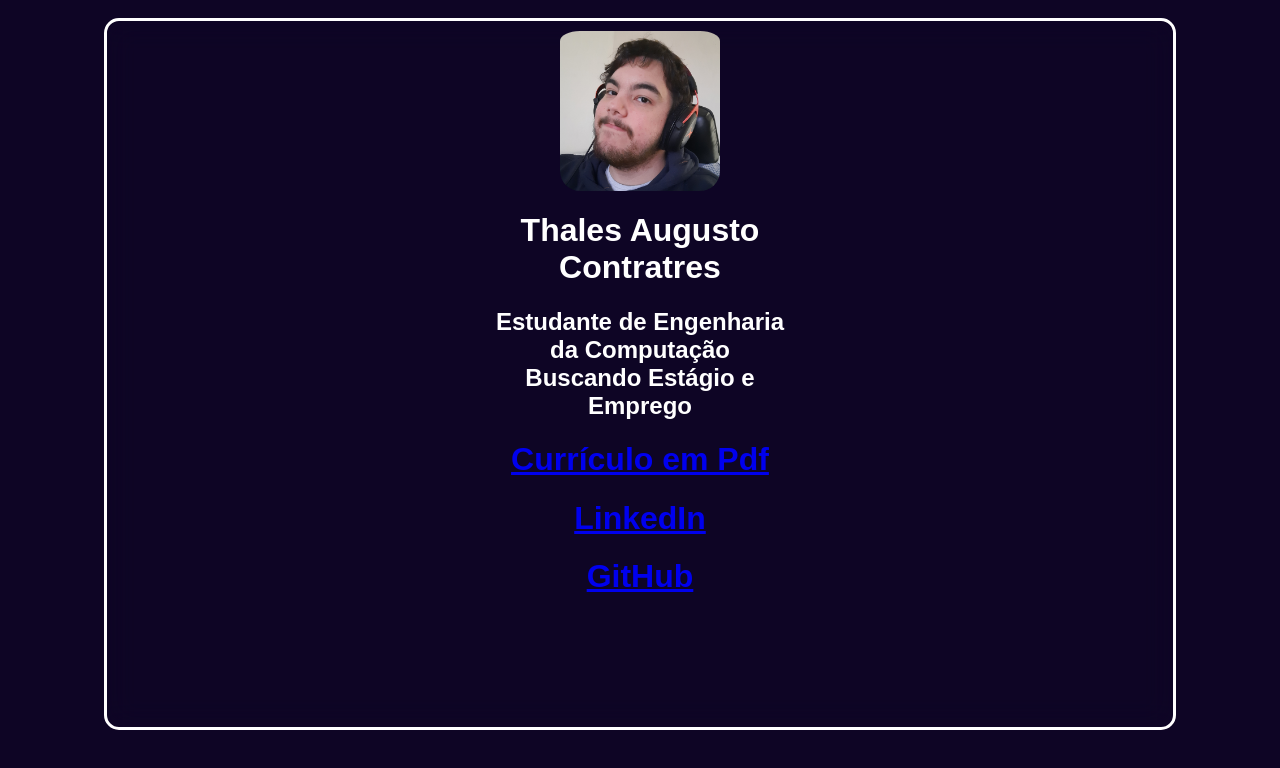
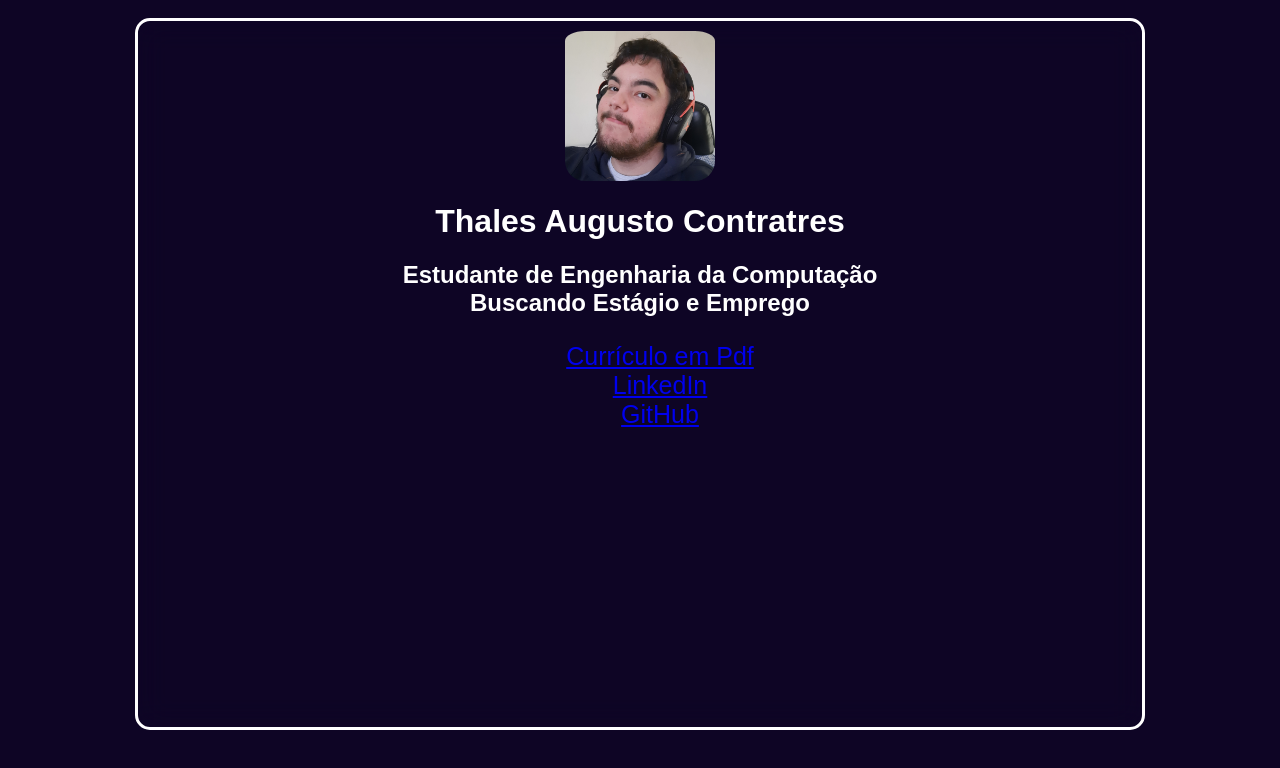
Before and after one commit to ThalesAuC/AgregadorLinks, a plain HTML site: page index.html in a window 1280 px wide. Drawn offline with Linux system fonts and the light colour scheme.

Commit message:
mudança no css e retirada de uma div

```diff
--- a/css/style.css
+++ b/css/style.css
@@ -1,29 +1,20 @@
 
-body{
-    background-color: rgb(14, 5, 37);
-}
 .profile_image{
     width: 15%;
     border-radius: 20px;
     border-color:grey;
     border-style: hidden;
-    margin-left: auto;
-    margin-right: auto;
     padding-top: 10px;
-
 }
 .profiletext{
     color: white;
-    width: 30%;
     text-align: center;
     justify-content: center;
     font-family: arial;
-    margin-left: auto;
-    margin-right: auto;
 }
 .wrapper{
     display: flex;
-    flex-wrap: wrap;
+    text-align: center;
     justify-content: center;
     height:90%;
     column-gap: 10px;
@@ -35,11 +26,14 @@ body{
     border-style: solid;
     border-color: rgb(255, 255, 255);
     backdrop-filter: blur(15px);
-    width: 85%;
+    width: 80%;
     height: 100%;
     margin: 5px;
 }
-.geraltext{
+ul{
     color: white;
     font-family: Arial;
+    font-size: 25px;
+    list-style-type: none;
+    text-align: center;
 }
--- a/index.html
+++ b/index.html
@@ -4,18 +4,18 @@
     <meta charset="utf-8">
   </head>
     <link rel="stylesheet" type="text/css" href="css/style.css"/>
-    <body>
+    <body style="background-color:rgb(14, 5, 37);">
       <div class="wrapper">
         <div class="geralbox">
           <img class="profile_image" src="images/Thales.jpg">
-          <div>
           <h1 class="profiletext">Thales Augusto Contratres </h1>
           <h2 class="profiletext">Estudante de Engenharia da Computação
           <br>Buscando Estágio e Emprego</h2>
-        <h1 class="geraltext"><a href="contents/ThalesAugusto.pdf">Currículo em Pdf</a></h1>
-        <h1 class="geraltext"><a href="https://www.linkedin.com/in/thalescontratres/">LinkedIn</a></h1>
-        <h1 class="geraltext"><a href="https://github.com/ThunderShout">GitHub</a></h1>
-      </div>
+          <ul>
+            <li><a href="contents/ThalesAugusto.pdf">Currículo em Pdf</a></li>
+            <li><a href="https://www.linkedin.com/in/thalescontratres/">LinkedIn</a></li>
+            <li><a href="https://github.com/ThunderShout">GitHub</a></li>
+          </ul>
     </div>
   </body>
 </html>
```
